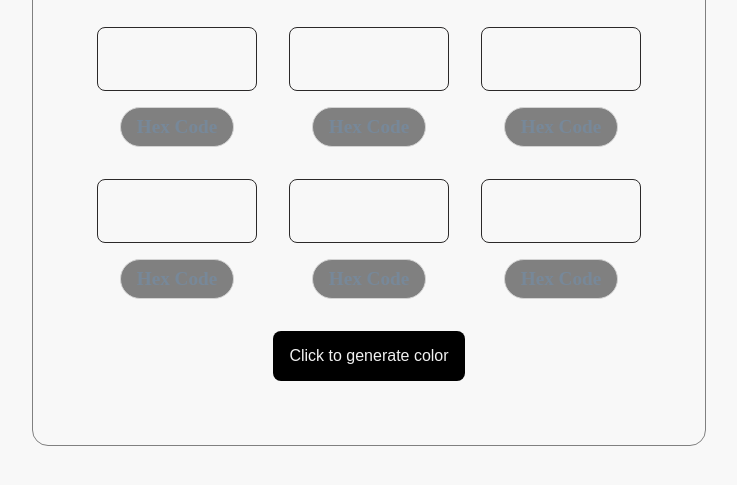
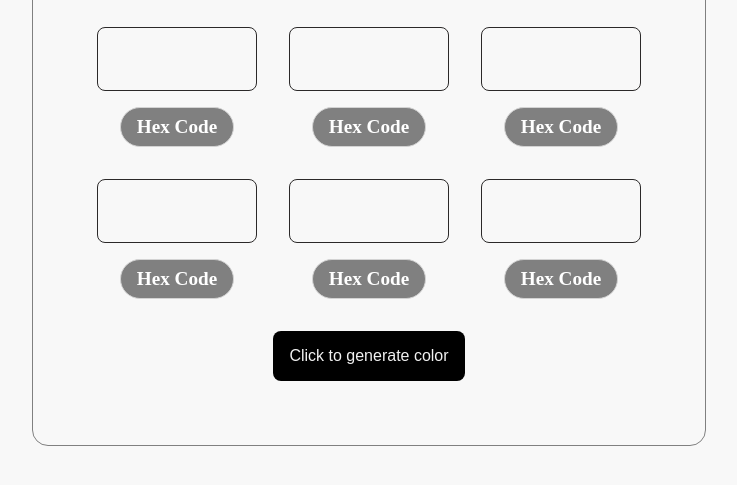
Before and after one commit to Kingsunky/CSS-COLOR-GENERATOR, a plain HTML site: page index.html in a window 1280 px wide. Shown: the part 203-688 px from the top of the page, without its empty margins (271-1008 px from the left). Drawn offline with Linux system fonts and the light colour scheme.

Commit message:
Update style.css

```diff
--- a/style.css
+++ b/style.css
@@ -67,7 +67,7 @@ body{
 }
 
 .color-area .first-color-box h2{
-    color: lightslategray;
+    color: white;
     font-size: larger;
     padding: 0.5rem 1rem;
     border: 1px solid lightgray;
```
